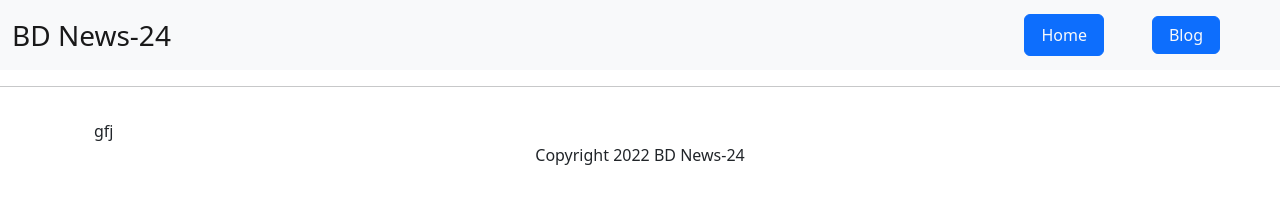
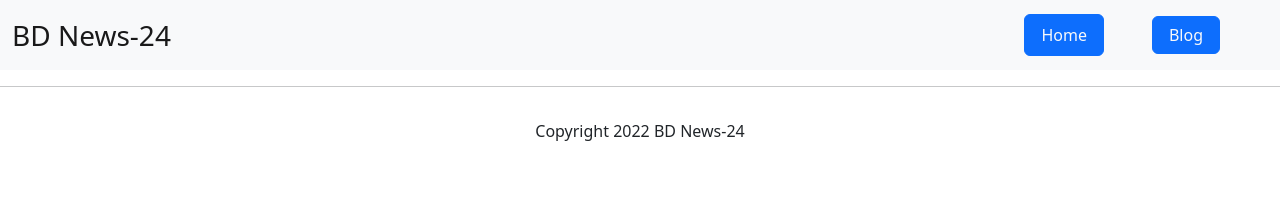
Before and after one commit to Bijoykrishna11/assignment6, a plain HTML site: page index.html in a window 1280 px wide. Drawn offline with nearby package versions, Linux system fonts and the light colour scheme; no server answers.

Commit message:
some error solve

```diff
--- a/index.html
+++ b/index.html
@@ -57,7 +57,7 @@
         <!--found section start -->
 
         <div class="container">
-            <span id="found">gfj</span>
+            <span id="found"></span>
         </div>
         <!--found section end -->
 
```
